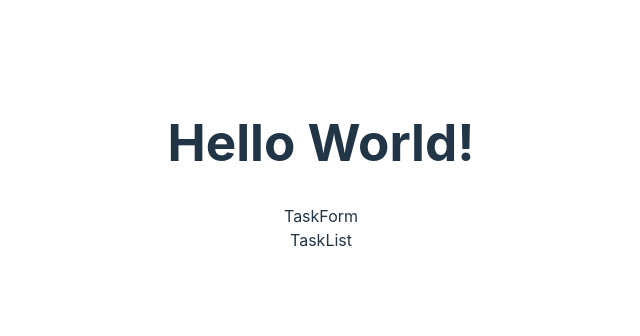
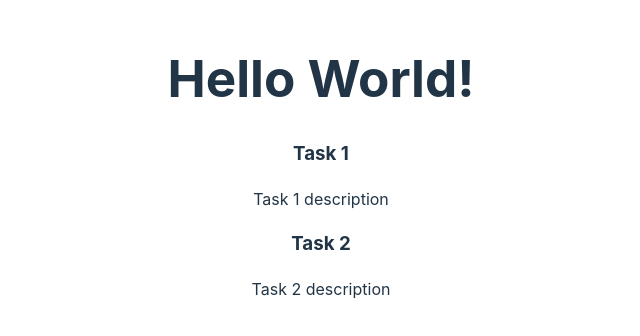
Before and after one commit to JoeTerol/REACT.crud, a React (Vite) app: page / in a window 1280 px wide. Shown: the part 234-570 px from the top of the page, without its empty margins (319-959 px from the left). Built offline with nearby package versions, Linux system fonts and the light colour scheme.

Commit message:
:bugfix: in id sintax

```diff
--- a/src/components/taskForm.jsx
+++ b/src/components/taskForm.jsx
@@ -6,7 +6,7 @@ const stateTasks = useSelector((state) => state.tasks);
 console.log(stateTasks)
 
     return(
-        <div>TaskForm</div>
+        <form action=""></form>
     )
 }
 export default TaskForm
--- a/src/components/tasksList.jsx
+++ b/src/components/tasksList.jsx
@@ -1,6 +1,19 @@
-function TaskList (){
+import { useSelector } from "react-redux";
+
+function TasksList(){
+    const tasks = useSelector(state => state.tasks)
+
+
     return (
-        <div>TaskList</div>
+        <div>
+            {tasks.map(task => (
+            <div key={task.id}>
+                <h3>{task.title}</h3>
+                <p>{task.description}</p>
+            </div>
+            ))}
+        </div>
     )
 }
-export default TaskList
+
+export default TasksList
--- a/src/redux/features/taskSlice.js
+++ b/src/redux/features/taskSlice.js
@@ -1,8 +1,22 @@
 import { createSlice } from "@reduxjs/toolkit"
 
+const initialState = [
+    {
+        id: "1",
+        title: "Task 1",
+        description: "Task 1 description",
+        completed: false,
+    },
+    {
+        id: "2",
+        title: "Task 2",
+        description: "Task 2 description",
+        completed: false,
+    }
+]
 export const taskslice = createSlice({
     name: "tasks",
-    initialState: [],
+    initialState,
     reducers:{
 
     }
```
